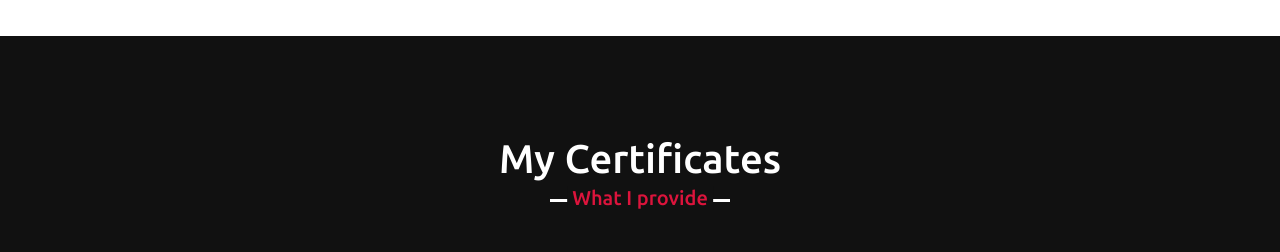
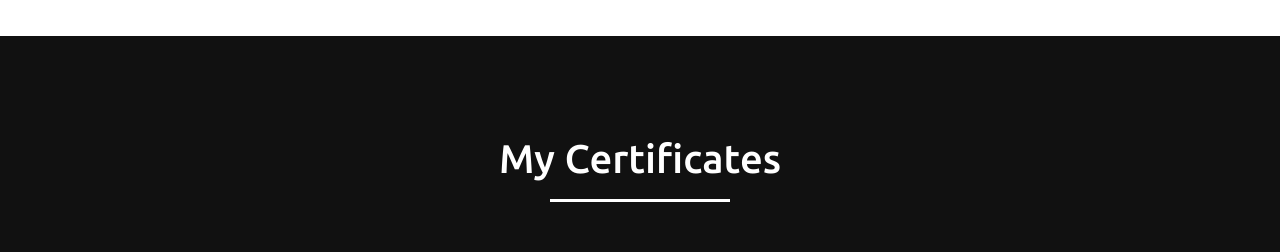
Before and after one commit to Akashbellary/personal-portfolio, a plain HTML site: page index.html in a window 1280 px wide. Shown: the part 1540-1792 px from the top of the page. Drawn offline with nearby package versions, Linux system fonts and the light colour scheme.

Commit message:
Update styles.css

```diff
--- a/styles.css
+++ b/styles.css
@@ -341,7 +341,7 @@ section .title::after {
 .services .title::after,
 .teams .title::after {
   background: #111;
-  content: "What I provide";
+  content: "";
 
 }
 
```
